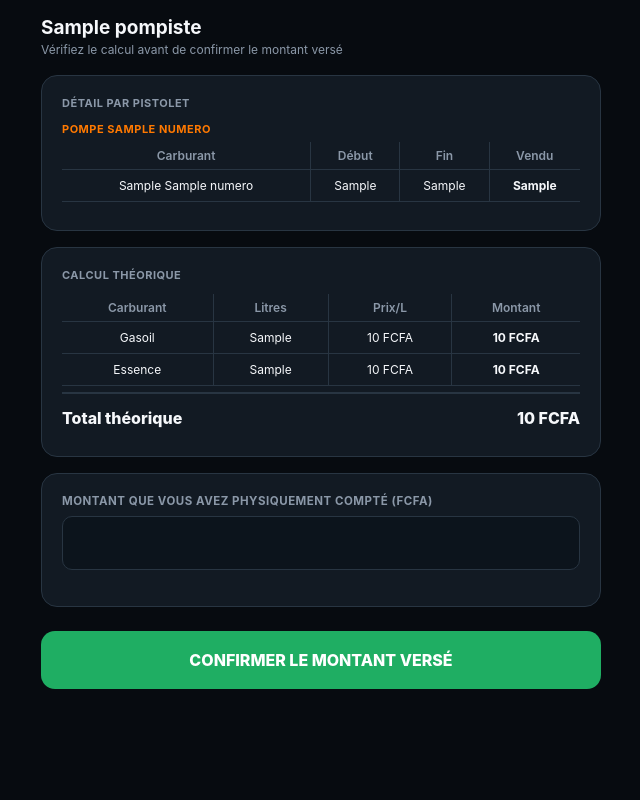
After one commit to Connecticlab/STATION_TRACK, a Django app: template accounts/templates/accounts/gerant_finaliser.html in a window 1280 px wide. The commit adds this page. Shown: the whole page, without its empty margins (319-959 px from the left). Run offline with Django 5.2, Linux system fonts and the light colour scheme; the template is opened without the code that fills it: most values are stand-ins (such as "Sample title", 1, 10 or a date in 2020).

Commit message:
Caisse: correction critique bug fenetre temporelle confronter_session_caisse (chaque role utilise sa propre plage horaire); Accounts: gerant_finaliser cree, detail par pistolet dans gerant_confrontation_resultat; Stations: Pistolet.numero recalibre par carburant (confirme terrain), teste avec 4 pistolets sur 2 faces

```diff
--- /dev/null
+++ b/accounts/templates/accounts/gerant_finaliser.html
@@ -0,0 +1,132 @@
+<!DOCTYPE html>
+<html lang="fr">
+<head>
+<meta charset="UTF-8">
+<meta name="viewport" content="width=device-width, initial-scale=1.0">
+<title>StationTrack — Finaliser le relevé</title>
+{% load formatage %}
+<style>
+:root{
+  --black:#070b10;--panel:#121a23;--line:#283542;
+  --blue:#1769ff;--orange:#ff7900;--green:#1fae63;--white:#f6f8fb;--muted:#8b98a8;
+  --danger:#ff5470;--danger-bg:rgba(255,84,112,.1);
+}
+*{box-sizing:border-box}
+table td + td, table th + th { border-left: 1px solid var(--line); }
+html,body{margin:0;min-height:100%;font-family:-apple-system,BlinkMacSystemFont,"Segoe UI",Roboto,Arial,sans-serif;background:var(--black);color:var(--white)}
+body{padding:16px;padding-bottom:48px}
+.wrap{max-width:560px;margin:0 auto}
+.header{margin-bottom:18px}
+.header h1{font-size:19px;margin:0}
+.header .sub{font-size:12px;color:var(--muted);margin-top:3px}
+.card{background:var(--panel);border:1px solid var(--line);border-radius:16px;padding:20px;margin-bottom:16px}
+.card h3{font-size:11px;text-transform:uppercase;letter-spacing:.5px;color:var(--muted);margin:0 0 12px}
+.row{display:flex;justify-content:space-between;font-size:13.5px;padding:8px 0;border-bottom:1px solid var(--line)}
+.row:last-child{border-bottom:none}
+.row .lbl{color:#c8d3df}
+.row .val{font-weight:700}
+.row.total{font-size:16px;font-weight:800;border-top:2px solid var(--line);margin-top:6px;padding-top:14px}
+.field{margin-bottom:16px}
+.field label{display:block;font-size:11.5px;font-weight:700;text-transform:uppercase;letter-spacing:.5px;color:var(--muted);margin-bottom:8px}
+.field input{
+  width:100%;height:54px;background:#0c141c;border:1px solid var(--line);border-radius:10px;
+  color:white;font-size:20px;text-align:center;padding:0 14px;font-family:inherit
+}
+.field input:focus{outline:none;border-color:var(--green);box-shadow:0 0 0 3px rgba(31,174,99,.16)}
+.big-btn{
+  width:100%;height:58px;border:0;border-radius:14px;background:var(--green);color:white;
+  font-weight:800;font-size:16px;cursor:pointer;margin-top:8px;font-family:inherit
+}
+.error-banner{
+  background:var(--danger-bg);border:1px solid rgba(255,84,112,.32);color:#ffb3c0;
+  border-radius:10px;padding:12px 14px;font-size:13px;margin-bottom:16px
+}
+.error-banner ul{margin:6px 0 0;padding-left:18px}
+</style>
+</head>
+<body>
+<div class="wrap">
+
+  <div class="header">
+    <h1>{{ pompiste.nom_complet }}</h1>
+    <div class="sub">Vérifiez le calcul avant de confirmer le montant versé</div>
+  </div>
+
+  {% if erreurs %}
+  <div class="error-banner">
+    <ul>{% for e in erreurs %}<li>{{ e }}</li>{% endfor %}</ul>
+  </div>
+  {% endif %}
+
+  <div class="card">
+    <h3>Détail par pistolet</h3>
+    {% for groupe_pompe in structure %}
+      <div style="font-size:11px;color:var(--orange);margin:10px 0 6px;font-weight:700;text-transform:uppercase;letter-spacing:.5px;">Pompe {{ groupe_pompe.pompe.numero }}</div>
+      <table style="width:100%;border-collapse:collapse;font-size:12px;margin-bottom:8px;">
+        <thead>
+          <tr style="border-bottom:1px solid var(--line);">
+            <th style="text-align:center;padding:6px 4px;color:var(--muted);font-weight:600;">Carburant</th>
+            <th style="text-align:center;padding:6px 4px;color:var(--muted);font-weight:600;">Début</th>
+            <th style="text-align:center;padding:6px 4px;color:var(--muted);font-weight:600;">Fin</th>
+            <th style="text-align:center;padding:6px 4px;color:var(--muted);font-weight:600;">Vendu</th>
+          </tr>
+        </thead>
+        <tbody>
+          {% for groupe_face in groupe_pompe.faces %}
+            {% for pistolet in groupe_face.pistolets %}
+              <tr style="border-bottom:1px solid var(--line);">
+                <td style="padding:8px 4px;text-align:center;">{{ pistolet.get_carburant_display }} {{ pistolet.numero }}</td>
+                <td style="padding:8px 4px;text-align:center;">{{ pistolet.index_depart }}</td>
+                <td style="padding:8px 4px;text-align:center;">{{ pistolet.index_fin }}</td>
+                <td style="padding:8px 4px;text-align:center;font-weight:700;">{{ pistolet.litres_vendus }}</td>
+              </tr>
+            {% endfor %}
+          {% endfor %}
+        </tbody>
+      </table>
+    {% endfor %}
+  </div>
+
+  <div class="card">
+    <h3>Calcul théorique</h3>
+    <table style="width:100%;border-collapse:collapse;font-size:12px;">
+      <thead>
+        <tr style="border-bottom:1px solid var(--line);">
+          <th style="text-align:center;padding:6px 4px;color:var(--muted);font-weight:600;">Carburant</th>
+          <th style="text-align:center;padding:6px 4px;color:var(--muted);font-weight:600;">Litres</th>
+          <th style="text-align:center;padding:6px 4px;color:var(--muted);font-weight:600;">Prix/L</th>
+          <th style="text-align:center;padding:6px 4px;color:var(--muted);font-weight:600;">Montant</th>
+        </tr>
+      </thead>
+      <tbody>
+        <tr style="border-bottom:1px solid var(--line);">
+          <td style="padding:8px 4px;text-align:center;">Gasoil</td>
+          <td style="padding:8px 4px;text-align:center;">{{ apercu.litres_gasoil }}</td>
+          <td style="padding:8px 4px;text-align:center;">{{ apercu.prix_gasoil|fcfa }}</td>
+          <td style="padding:8px 4px;text-align:center;font-weight:700;">{{ apercu.montant_theorique_gasoil|fcfa }}</td>
+        </tr>
+        <tr style="border-bottom:1px solid var(--line);">
+          <td style="padding:8px 4px;text-align:center;">Essence</td>
+          <td style="padding:8px 4px;text-align:center;">{{ apercu.litres_essence }}</td>
+          <td style="padding:8px 4px;text-align:center;">{{ apercu.prix_essence|fcfa }}</td>
+          <td style="padding:8px 4px;text-align:center;font-weight:700;">{{ apercu.montant_theorique_essence|fcfa }}</td>
+        </tr>
+      </tbody>
+    </table>
+    <div class="row total"><span>Total théorique</span><span>{{ apercu.montant_theorique_total|fcfa }}</span></div>
+  </div>
+
+  <form method="post">
+    {% csrf_token %}
+    <div class="card">
+      <div class="field">
+        <label for="montant_verse_gerant">Montant que vous avez physiquement compté (FCFA)</label>
+        <input type="number" step="0.01" inputmode="decimal" id="montant_verse_gerant" name="montant_verse_gerant" required>
+      </div>
+    </div>
+    <button type="submit" class="big-btn">CONFIRMER LE MONTANT VERSÉ</button>
+  </form>
+
+</div>
+</body>
+</html>
--- a/accounts/urls.py
+++ b/accounts/urls.py
@@ -17,5 +17,6 @@ urlpatterns = [
     path("gerant/depense/", views.gerant_depense, name="gerant_depense"),
     path("gerant/depot-bancaire/", views.gerant_depot_bancaire, name="gerant_depot_bancaire"),
     path("gerant/releve/<int:pompiste_id>/", views.gerant_releve_pompiste, name="gerant_releve_pompiste"),
+    path("gerant/finaliser/<int:pompiste_id>/", views.gerant_finaliser, name="gerant_finaliser"),
     path("gerant/confronter/<int:pompiste_id>/", views.gerant_confronter, name="gerant_confronter"),
 ]
```
Also changed, not shown: accounts/templates/accounts/gerant_confrontation_resultat.html (+54 -8 lines), accounts/templates/accounts/gerant_releve_pompiste.html (+0 -8 lines), accounts/views.py (+114 -19 lines), caisse/services.py (+19 -5 lines), stations/models.py (+5 -2 lines).
